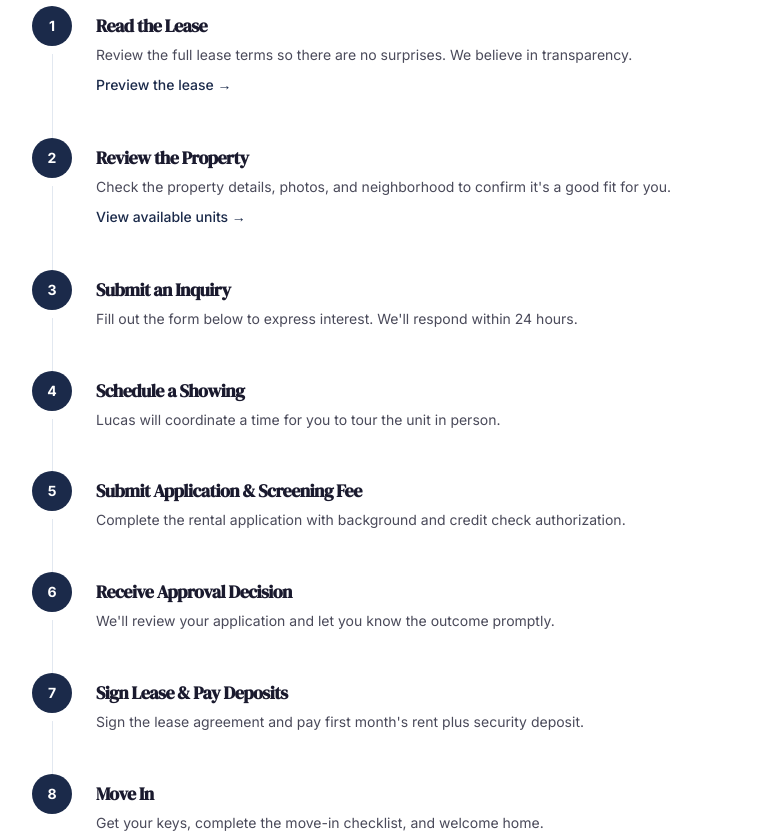
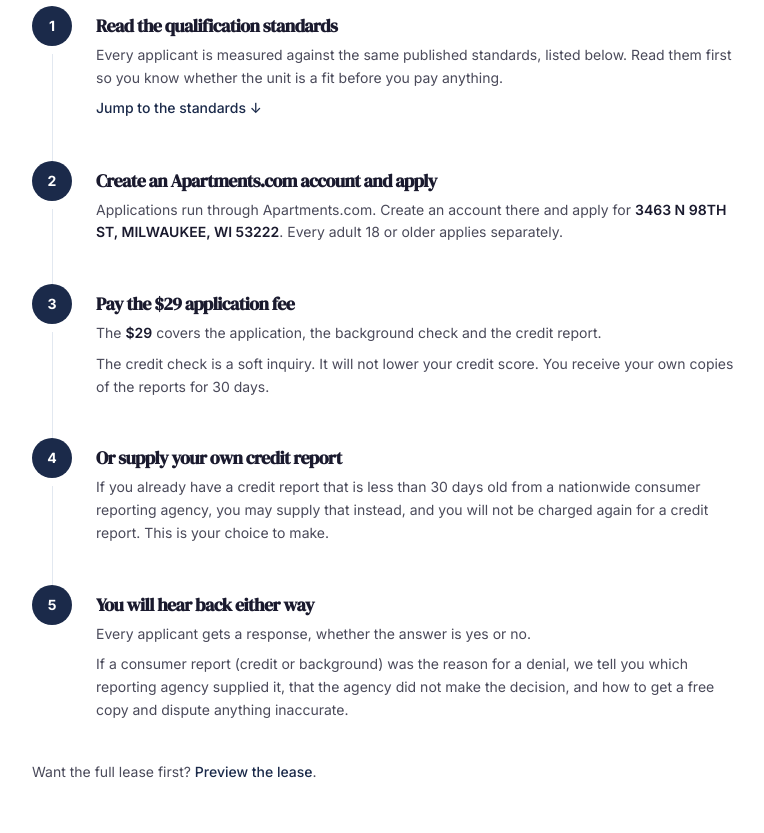
Before and after one commit to lucasmurphyrei-cpu/murphy-rental-website, a Next.js app: page /how-to-apply in a window 1280 px wide. Shown: the part 420-1253 px from the top of the page, without its empty margins (256-1020 px from the left). Built offline with nearby package versions, Linux system fonts and the light colour scheme.

Commit message:
feat(web): how-to-apply matches the packet's application flow
Co-Authored-By: Claude Sonnet 5.5 <noreply@anthropic.com>

```diff
--- a/src/app/how-to-apply/page.tsx
+++ b/src/app/how-to-apply/page.tsx
@@ -1,3 +1,4 @@
+import type { ReactNode } from "react";
 import type { Metadata } from "next";
 import Link from "next/link";
 import { PageHeader } from "@/components/shared/PageHeader";
@@ -7,51 +8,79 @@ import { PawPrint } from "lucide-react";
 export const metadata: Metadata = {
   title: "How to Apply",
   description:
-    "Step-by-step guide to renting at 3463 N 98th Street, Milwaukee. Submit an inquiry, schedule a showing, and apply.",
+    "How to apply for 3463 N 98th Street, Milwaukee: read the qualification standards, apply through Apartments.com, and what the $29 fee covers.",
 };
 
-const steps = [
+const APPLY_ADDRESS = "3463 N 98TH ST, MILWAUKEE, WI 53222";
+
+const steps: {
+  number: number;
+  title: string;
+  body: ReactNode;
+  link?: { label: string; href: string };
+}[] = [
   {
     number: 1,
-    title: "Read the Lease",
-    description: "Review the full lease terms so there are no surprises. We believe in transparency.",
-    link: { label: "Preview the lease", href: "/lease" },
+    title: "Read the qualification standards",
+    body: (
+      <p>
+        Every applicant is measured against the same published standards, listed below. Read them
+        first so you know whether the unit is a fit before you pay anything.
+      </p>
+    ),
+    link: { label: "Jump to the standards", href: "#qualification-standards" },
   },
   {
     number: 2,
-    title: "Review the Property",
-    description: "Check the property details, photos, and neighborhood to confirm it's a good fit for you.",
-    link: { label: "View available units", href: "/available" },
+    title: "Create an Apartments.com account and apply",
+    body: (
+      <p>
+        Applications run through Apartments.com. Create an account there and apply for{" "}
+        <span className="font-semibold text-heading">{APPLY_ADDRESS}</span>. Every adult 18 or older
+        applies separately.
+      </p>
+    ),
   },
   {
     number: 3,
-    title: "Submit an Inquiry",
-    description: "Fill out the form below to express interest. We'll respond within 24 hours.",
+    title: "Pay the $29 application fee",
+    body: (
+      <>
+        <p>
+          The <span className="font-semibold text-heading">$29</span> covers the application, the
+          background check and the credit report.
+        </p>
+        <p className="mt-2">
+          The credit check is a soft inquiry. It will not lower your credit score. You receive your
+          own copies of the reports for 30 days.
+        </p>
+      </>
+    ),
   },
   {
     number: 4,
-    title: "Schedule a Showing",
-    description: "Lucas will coordinate a time for you to tour the unit in person.",
+    title: "Or supply your own credit report",
+    body: (
+      <p>
+        If you already have a credit report that is less than 30 days old from a nationwide consumer
+        reporting agency, you may supply that instead, and you will not be charged again for a credit
+        report. This is your choice to make.
+      </p>
+    ),
   },
   {
     number: 5,
-    title: "Submit Application & Screening Fee",
-    description: "Complete the rental application with background and credit check authorization.",
-  },
-  {
-    number: 6,
-    title: "Receive Approval Decision",
-    description: "We'll review your application and let you know the outcome promptly.",
-  },
-  {
-    number: 7,
-    title: "Sign Lease & Pay Deposits",
-    description: "Sign the lease agreement and pay first month's rent plus security deposit.",
-  },
-  {
-    number: 8,
-    title: "Move In",
-    description: "Get your keys, complete the move-in checklist, and welcome home.",
+    title: "You will hear back either way",
+    body: (
+      <>
+        <p>Every applicant gets a response, whether the answer is yes or no.</p>
+        <p className="mt-2">
+          If a consumer report (credit or background) was the reason for a denial, we tell you which
+          reporting agency supplied it, that the agency did not make the decision, and how to get a
+          free copy and dispute anything inaccurate.
+        </p>
+      </>
+    ),
   },
 ];
 
@@ -60,44 +89,60 @@ export default function HowToApplyPage() {
     <>
       <PageHeader
         title="How to Apply"
-        subtitle="A straightforward, transparent process from inquiry to move-in. We respond to all inquiries within 24 hours."
+        subtitle="Five steps from reading the standards to hearing back, the same ones printed in the property packet."
       />
 
       {/* Steps */}
       <section className="py-16 lg:py-20 bg-white">
         <div className="mx-auto max-w-3xl px-4 sm:px-6 lg:px-8">
-          <div className="space-y-0">
+          <ol className="space-y-0">
             {steps.map((step, i) => (
-              <div key={step.number} className="relative flex gap-6 pb-10 last:pb-0">
+              <li key={step.number} className="relative flex gap-6 pb-10 last:pb-0">
                 {/* Connector line */}
                 {i < steps.length - 1 && (
-                  <div className="absolute left-5 top-12 bottom-0 w-px bg-border" />
+                  <div className="absolute left-5 top-12 bottom-0 w-px bg-border" aria-hidden="true" />
                 )}
                 {/* Number circle */}
-                <div className="flex h-10 w-10 shrink-0 items-center justify-center rounded-full bg-navy text-white text-sm font-bold relative z-10">
+                <div
+                  className="flex h-10 w-10 shrink-0 items-center justify-center rounded-full bg-navy text-white text-sm font-bold relative z-10"
+                  aria-hidden="true"
+                >
                   {step.number}
                 </div>
                 {/* Content */}
                 <div className="pt-1.5">
-                  <h3 className="text-lg font-semibold mb-1">{step.title}</h3>
-                  <p className="text-sm text-body leading-relaxed">{step.description}</p>
+                  <h2 className="text-lg font-semibold mb-1">
+                    <span className="sr-only">Step {step.number}: </span>
+                    {step.title}
+                  </h2>
+                  <div className="text-sm text-body leading-relaxed">{step.body}</div>
                   {step.link && (
-                    <Link
+                    <a
                       href={step.link.href}
-                      className="inline-block mt-2 text-sm font-medium text-navy hover:text-amber transition-colors duration-200 focus-visible:outline-2 focus-visible:outline-offset-2 focus-visible:outline-navy"
+                      className="inline-block mt-2 text-sm font-medium text-navy hover:text-amber active:opacity-80 transition-colors duration-200 focus-visible:outline-2 focus-visible:outline-offset-2 focus-visible:outline-navy"
                     >
-                      {step.link.label} &rarr;
-                    </Link>
+                      {step.link.label} &darr;
+                    </a>
                   )}
                 </div>
-              </div>
+              </li>
             ))}
-          </div>
+          </ol>
+          <p className="mt-10 text-sm text-body">
+            Want the full lease first?{" "}
+            <Link
+              href="/lease"
+              className="font-medium text-navy hover:text-amber active:opacity-80 transition-colors duration-200 focus-visible:outline-2 focus-visible:outline-offset-2 focus-visible:outline-navy"
+            >
+              Preview the lease
+            </Link>
+            .
+          </p>
         </div>
       </section>
 
       {/* Qualification standards */}
-      <section className="py-16 lg:py-20 bg-section">
+      <section id="qualification-standards" className="py-16 lg:py-20 bg-section scroll-mt-20">
         <div className="mx-auto max-w-3xl px-4 sm:px-6 lg:px-8">
           <h2 className="text-2xl sm:text-3xl mb-2">
             Qualification Standards
@@ -158,11 +203,14 @@ export default function HowToApplyPage() {
             Submit an Inquiry
           </h2>
           <p className="text-body mb-8">
-            Interested in renting? Fill out the form below and Lucas will get back to you within 24 hours.
+            Have a question before you apply? Fill out the form below and Lucas will get back to you within 24 hours.
           </p>
           <div className="rounded-2xl border border-border/50 bg-section/30 p-6 sm:p-8">
             <InquiryForm />
           </div>
+          <p className="mt-8 text-xs text-muted-text">
+            Owner Lucas Murphy is a licensed Wisconsin real estate agent.
+          </p>
         </div>
       </section>
     </>
```
